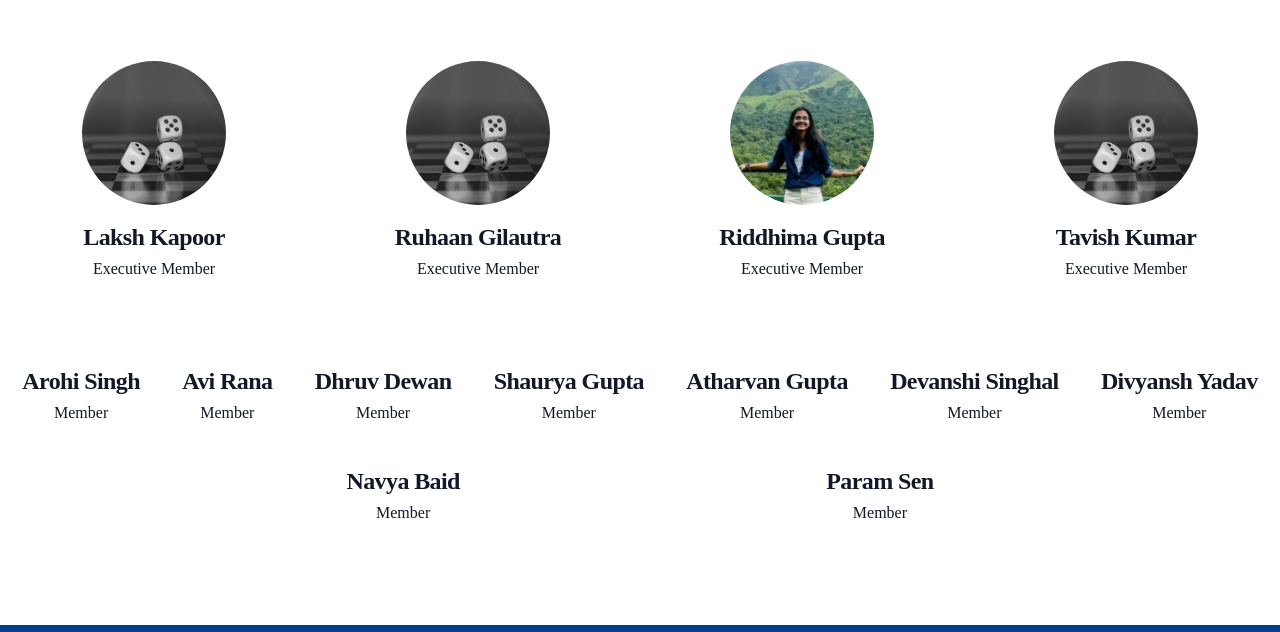
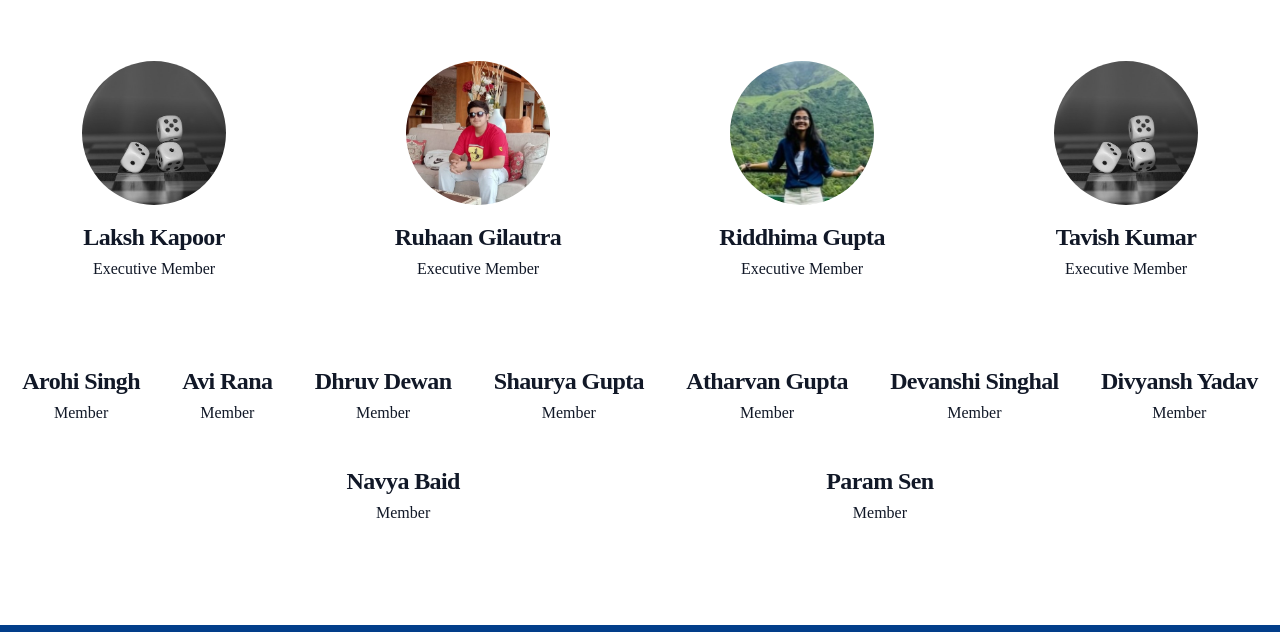
Before and after one commit to akshattdahiya/Vortex2024, a website: page docs/members.html in a window 1280 px wide. Shown: the part 1139-1771 px from the top of the page. Drawn offline with Linux system fonts and the light colour scheme.

Commit message:
images...again

```diff
--- a/docs/members.html
+++ b/docs/members.html
@@ -156,7 +156,7 @@
                             <p class="font-normal">Executive Member</p>
                         </div>
                         <div class="text-center text-gray-900 dark:text-gray-200">
-                            <img class="mx-auto mb-4 w-36 h-36 rounded-full" src="images/random_image.jpg" alt="">
+                            <img class="mx-auto mb-4 w-36 h-36 rounded-full" src="images/ruhaan_gilautra.jpg" alt="Ruhaan Gilautra">
                             <h3 class="mb-1 text-2xl font-bold tracking-tight text-gray-900 dark:text-white">
                                 Ruhaan Gilautra
                             </h3>
```
Also changed, not shown: docs/images/ruhaan_gilautra.jpg (added).
